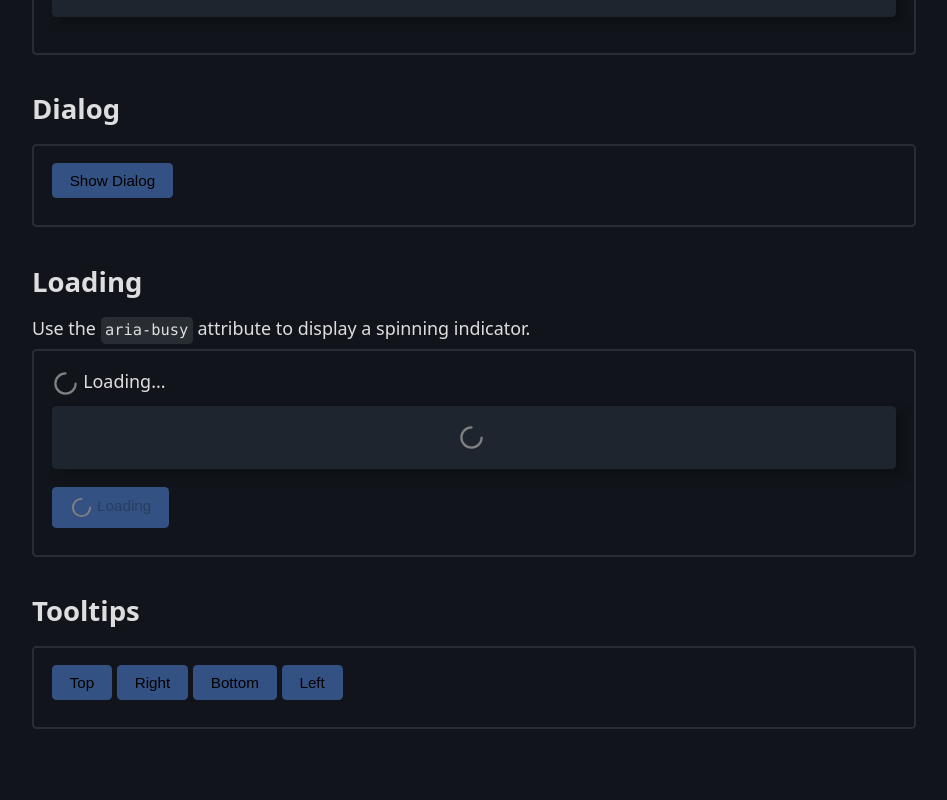
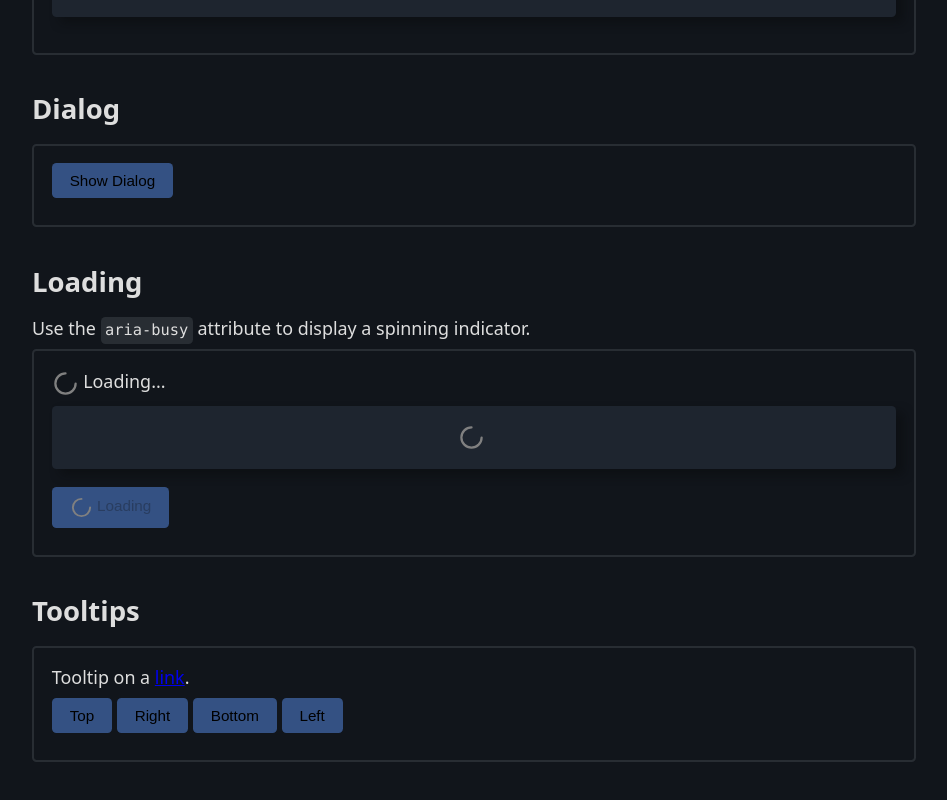
Before and after one commit to Sammy-T/spout, a Svelte app: page / in a window 1280 px wide. Shown: the part 5143-5943 px from the top of the page, without its empty margins (166-1113 px from the left). Built offline with nearby package versions, Linux system fonts and the light colour scheme.

Commit message:
Add link tooltip example

```diff
--- a/src/App.svelte
+++ b/src/App.svelte
@@ -324,6 +324,8 @@
 
     <h2>Tooltips</h2>
     <section class="overlapped">
+        <p>Tooltip on a <a href="#" aria-labelledby="tip-link">link<span id="tip-link" role="tooltip">Tooltip</span></a>.</p>
+
         <button aria-labelledby="tip-1">
             Top
             <div id="tip-1" role="tooltip">Top</div>
```
